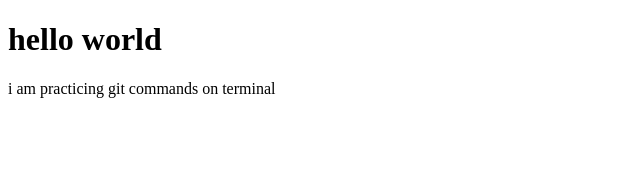
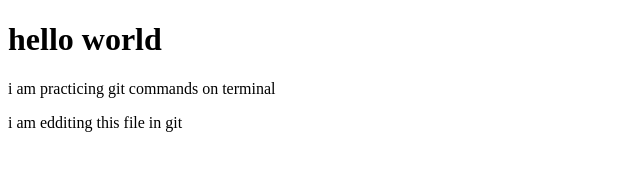
Before and after one commit to AshutoshSajan/new-file, a plain HTML site: page new.html in a window 1280 px wide. Shown: the whole page, without its empty margins (0-640 px from the left). Drawn offline with Linux system fonts and the light colour scheme.

Commit message:
Update new.html

```diff
--- a/new.html
+++ b/new.html
@@ -7,6 +7,7 @@
 		<header>
 			<h1>hello world</h1>
 			<p>i am practicing git commands on terminal</p>
+			<p>i am edditing this file in git</p>
 		</header>
 	</body>
 </html>
```
